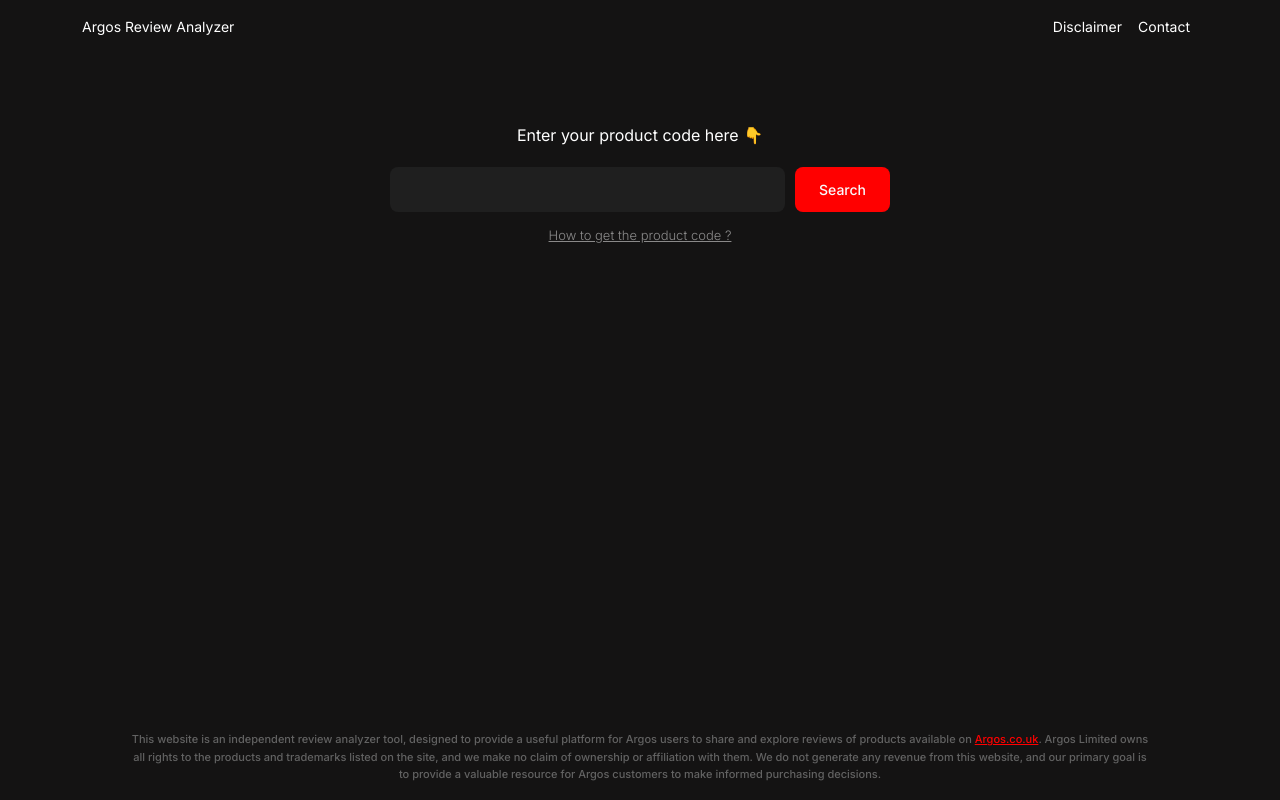
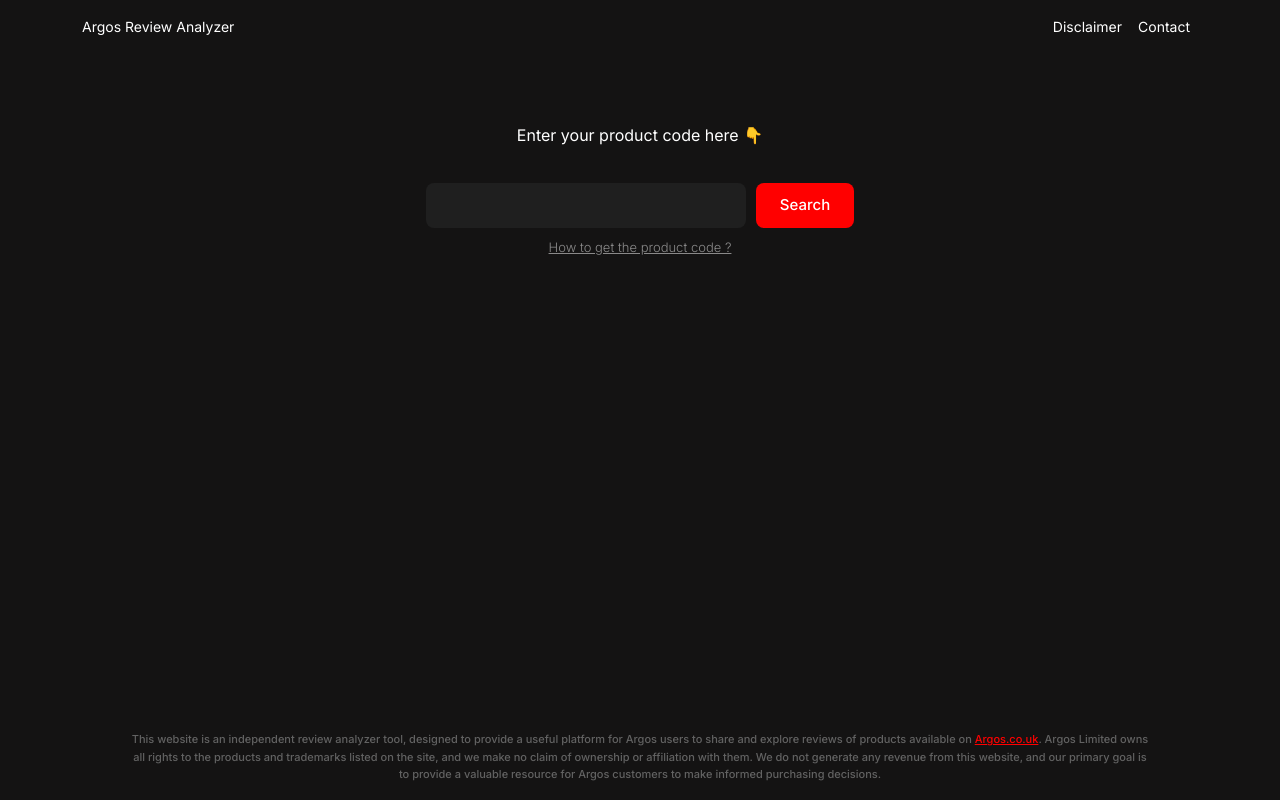
Before and after one commit to Analog-Archives/Argos-Review-Analyzer, a Next.js app: page / in a window 1280 px wide. Built offline with nearby package versions, Linux system fonts and the light colour scheme.

Commit message:
remove default styles

```diff
--- a/app/globals.css
+++ b/app/globals.css
@@ -1,71 +1,4 @@
-@tailwind base;
-@tailwind components;
-@tailwind utilities;
-
-@layer base {
-  :root {
-    --background: 0 0% 100%;
-    --foreground: 222.2 84% 4.9%;
-    --card: 0 0% 100%;
-    --card-foreground: 222.2 84% 4.9%;
-    --popover: 0 0% 100%;
-    --popover-foreground: 222.2 84% 4.9%;
-    --primary: 222.2 47.4% 11.2%;
-    --primary-foreground: 210 40% 98%;
-    --secondary: 210 40% 96.1%;
-    --secondary-foreground: 222.2 47.4% 11.2%;
-    --muted: 210 40% 96.1%;
-    --muted-foreground: 215.4 16.3% 46.9%;
-    --accent: 210 40% 96.1%;
-    --accent-foreground: 222.2 47.4% 11.2%;
-    --destructive: 0 84.2% 60.2%;
-    --destructive-foreground: 210 40% 98%;
-    --border: 214.3 31.8% 91.4%;
-    --input: 214.3 31.8% 91.4%;
-    --ring: 222.2 84% 4.9%;
-    --radius: 0.5rem;
-    --chart-1: 12 76% 61%;
-    --chart-2: 173 58% 39%;
-    --chart-3: 197 37% 24%;
-    --chart-4: 43 74% 66%;
-    --chart-5: 27 87% 67%;
-  }
-
-  .dark {
-    --background: 222.2 84% 4.9%;
-    --foreground: 210 40% 98%;
-    --card: 222.2 84% 4.9%;
-    --card-foreground: 210 40% 98%;
-    --popover: 222.2 84% 4.9%;
-    --popover-foreground: 210 40% 98%;
-    --primary: 210 40% 98%;
-    --primary-foreground: 222.2 47.4% 11.2%;
-    --secondary: 217.2 32.6% 17.5%;
-    --secondary-foreground: 210 40% 98%;
-    --muted: 217.2 32.6% 17.5%;
-    --muted-foreground: 215 20.2% 65.1%;
-    --accent: 217.2 32.6% 17.5%;
-    --accent-foreground: 210 40% 98%;
-    --destructive: 0 62.8% 30.6%;
-    --destructive-foreground: 210 40% 98%;
-    --border: 217.2 32.6% 17.5%;
-    --input: 217.2 32.6% 17.5%;
-    --ring: 212.7 26.8% 83.9%;
-    --chart-1: 220 70% 50%;
-    --chart-2: 160 60% 45%;
-    --chart-3: 30 80% 55%;
-    --chart-4: 280 65% 60%;
-    --chart-5: 340 75% 55%;
-  }
+body {
+  min-height: 100vh;
+  background: #141313 !important;
 }
-
-@layer base {
-  * {
-    @apply border-border;
-  }
-  body {
-    min-height: 100vh;
-    background: #141313 !important;
-    @apply bg-background text-foreground;
-  }
-}
--- a/app/layout.tsx
+++ b/app/layout.tsx
@@ -1,5 +1,5 @@
 import type { Metadata } from "next";
-import { Inter } from "next/font/google";
+import { Inter, Poppins } from "next/font/google";
 import "./globals.css";
 import 'bootstrap/dist/css/bootstrap.min.css';
 import TopNavbar from "@/components/app/navbar/navbar";
--- a/app/page.tsx
+++ b/app/page.tsx
@@ -1,6 +1,4 @@
 "use client"
-
-import Image from "next/image";
 
 // bootstrap components
 import Container from 'react-bootstrap/Container';
@@ -14,7 +12,15 @@
   return (
     <Container>
       {/* search section */}
-      <SearchSection />
+      <div style={{
+        border: 'none',
+        display: 'flex',
+        alignItems: 'center',
+        justifyContent: 'center',
+        marginTop: 70,
+      }}>
+        <SearchSection />
+      </div>
 
       {/* disclaimer text */}
       <DisclaimerText />
--- a/components/app/home/search-section/search-section.module.css
+++ b/components/app/home/search-section/search-section.module.css
@@ -1,8 +1,10 @@
 .wrapper {
+    border: none;
     color: white;
     width: 500px;
     text-align: center;
-    margin-top: 70px;
+    display: grid;
+    justify-content: center;
 }
 
 .wrapper p {
@@ -13,11 +15,16 @@
     border: none !important;
     background-color: #1F1F1F;
     height: 45px;
+width: 320px;
     margin-right: 5px;
     border-radius: 8px;
 }
 
 .search_button {
+    color: white;
+    font-size: 15px;
+    font-weight: 500;
+    border: none !important;
     border-radius: 8px;
     background-color: red !important;
     height: auto;
--- a/components/app/home/search-section/search-section.tsx
+++ b/components/app/home/search-section/search-section.tsx
@@ -41,20 +41,24 @@
     }
 
     return (
-        <div className={`${Styles.wrapper} mx-auto d-block`}>
+        <div className={`${Styles.wrapper}`}>
             <p>Enter your product code here 👇</p>
+
             <div style={{
                 display: 'flex',
                 marginTop: 20,
                 marginBottom: 10
             }}>
-                <Input value={inputValue} onChange={handleChange} />
+                <div style={{ display: 'flex' }}>
+                    <Input value={inputValue} onChange={handleChange} />
 
-                <Button
-                    onClick={handleSearchClick}
-                    className={Styles.search_button}>
-                    Search</Button>
+                    <Button
+                        onClick={handleSearchClick}
+                        className={Styles.search_button}>
+                        Search</Button>
+                </div>
             </div>
+
             <a href="">How to get the product code ?</a>
 
             {/* quick result */}
--- a/components/app/navbar/navbar.tsx
+++ b/components/app/navbar/navbar.tsx
@@ -18,7 +18,8 @@
                         href="#home"
                         style={{
                             color: 'white',
-                            fontSize: 14
+                            fontSize: 14,
+                            fontFamily : 'Inter, sans-serif',
                         }}>Argos Review Analyzer</Navbar.Brand>
 
                     <Navbar.Toggle aria-controls="basic-navbar-nav" />
```
